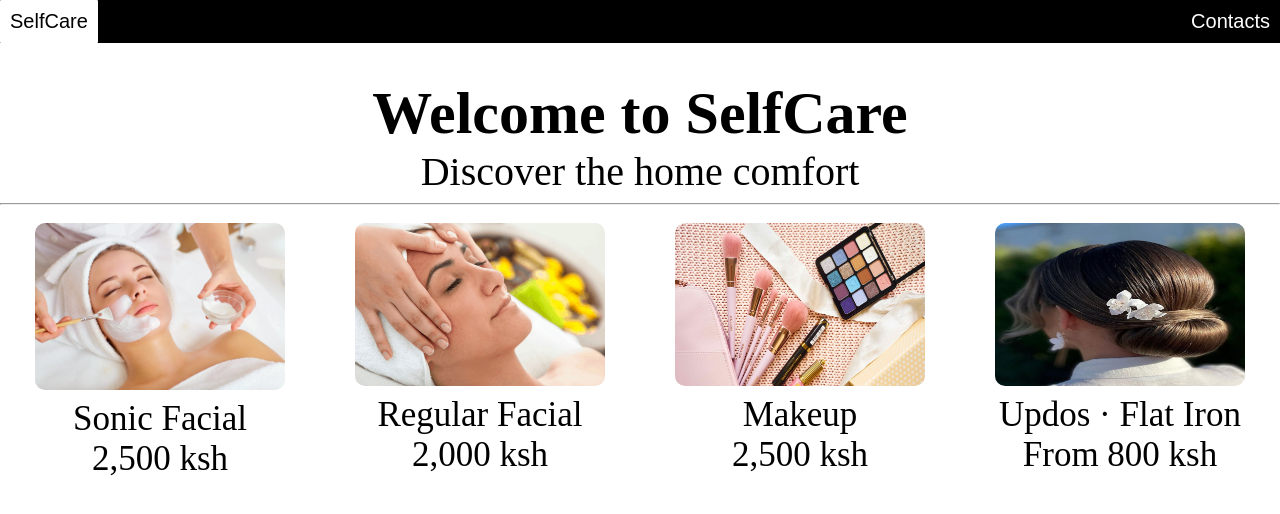
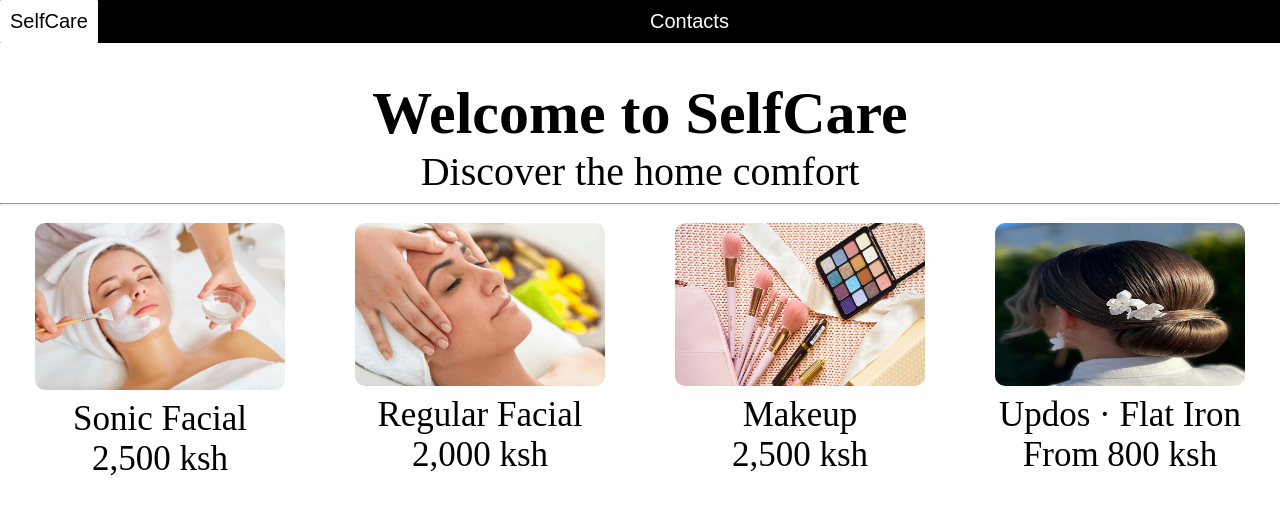
Before and after one commit to Alhedaya/SelfCare, a plain HTML site: page index.html in a window 1280 px wide. Drawn offline with Linux system fonts and the light colour scheme.

Commit message:
Update index.html

```diff
--- a/index.html
+++ b/index.html
@@ -106,7 +106,7 @@ img{width:250px;}
 
 
 
-<div style="text-align:right;">
+<div style="text-align:left;">
 
 
 <div class="dropdown">
```
